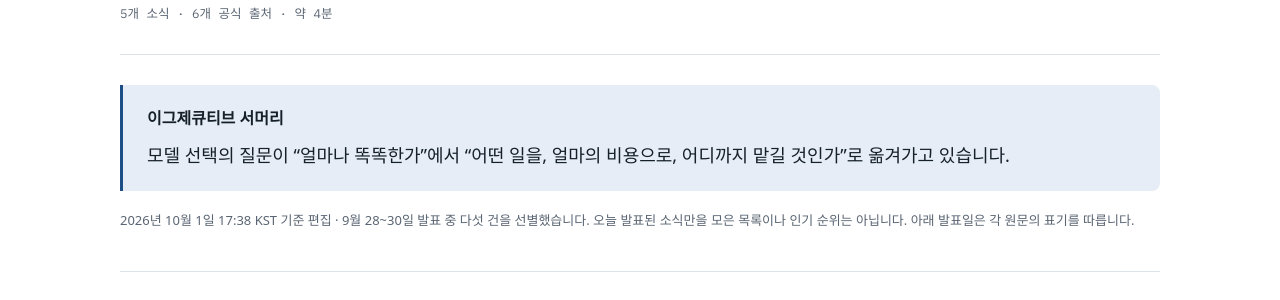
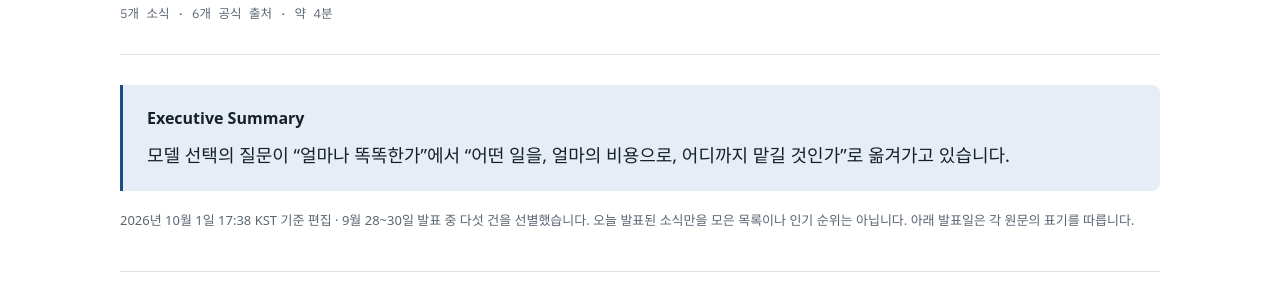
Before and after one commit to drsprolab/drsprolab.github.io, a Jekyll site: the page built from _insights/2026-10-01.md, in a window 1280 px wide and 900 px high. Shown: the part 390-690 px from the top of the window. Built offline with Jekyll 4.4.1, drawn with Linux system fonts in a browser that asks for light colours; some web fonts are replaced.

Commit message:
Use English Executive Summary heading

```diff
--- a/_insights/2026-10-01.md
+++ b/_insights/2026-10-01.md
@@ -11,7 +11,7 @@ topics: [모델 경쟁, 비용·속도, 상시 에이전트, 안전·통제]
 ---
 
 <div class="daily-takeaway" markdown="1">
-**이그제큐티브 서머리**
+**Executive Summary**
 
 모델 선택의 질문이 “얼마나 똑똑한가”에서 “어떤 일을, 얼마의 비용으로, 어디까지 맡길 것인가”로 옮겨가고 있습니다.
 </div>
```
Also changed, not shown: _insights/2026-10-02.md (+1 -1 lines), tests/test_daily_insight.py (+1 -1 lines).
